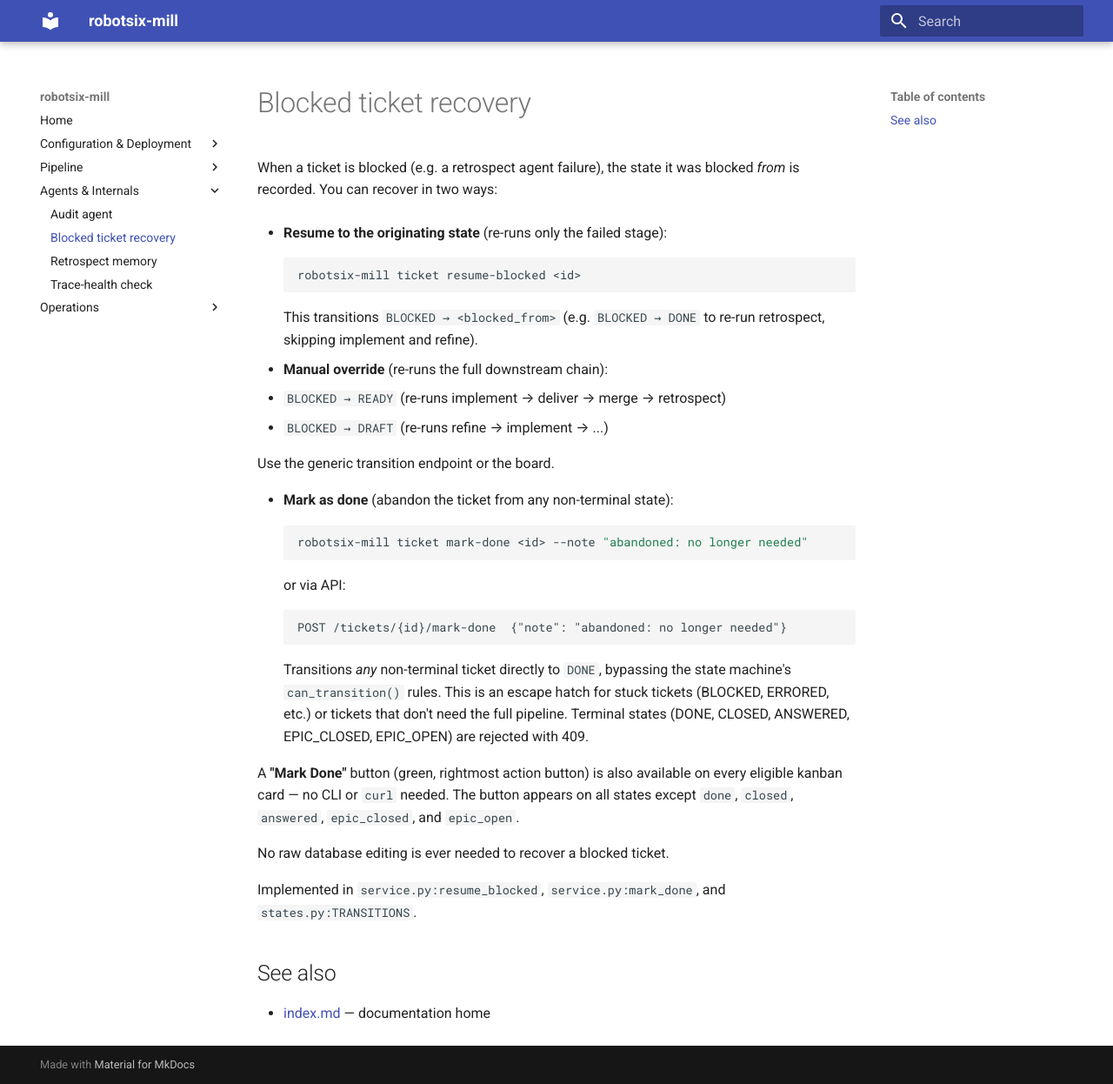
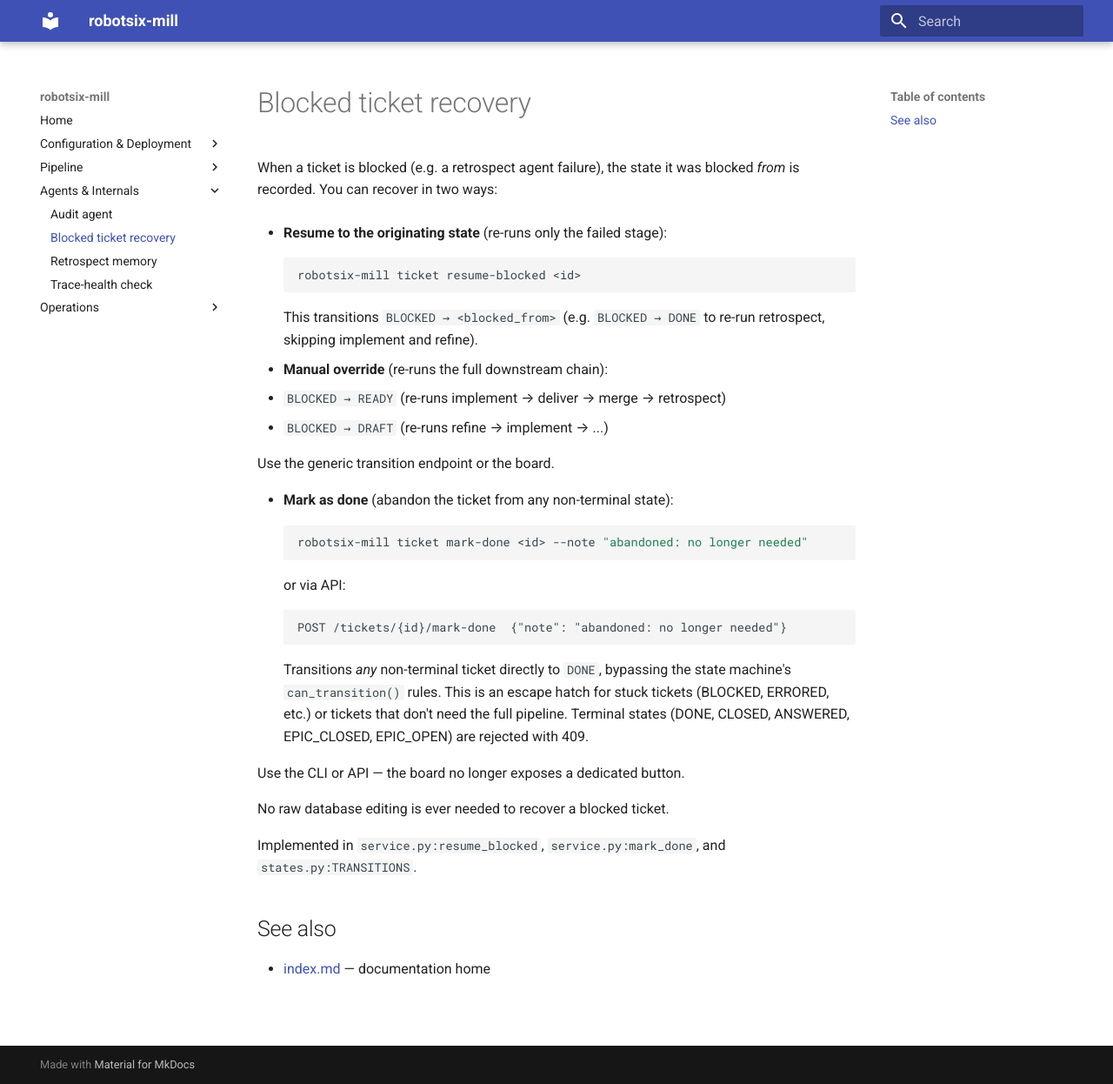
Before and after one commit to damien-robotsix/robotsix-mill, an MkDocs documentation site: the page built from docs/blocked-ticket-recovery.md, in a window 1280 px wide and 1246 px high. Shown: the whole window at 87% size. Built offline with MkDocs 1.6.1 and Material for MkDocs 9.7.7, drawn with Linux system fonts in a browser that asks for light colours.

```diff
--- a/docs/blocked-ticket-recovery.md
+++ b/docs/blocked-ticket-recovery.md
@@ -30,10 +30,7 @@
   don't need the full pipeline.  Terminal states (DONE, CLOSED,
   ANSWERED, EPIC_CLOSED, EPIC_OPEN) are rejected with 409.
 
-  A **"Mark Done"** button (green, rightmost action button) is also
-  available on every eligible kanban card — no CLI or `curl` needed.
-  The button appears on all states except `done`, `closed`, `answered`,
-  `epic_closed`, and `epic_open`.
+  Use the CLI or API — the board no longer exposes a dedicated button.
 
 No raw database editing is ever needed to recover a blocked ticket.
 
```
Also changed, not shown: docs/agents.md (+1 -1 lines).
